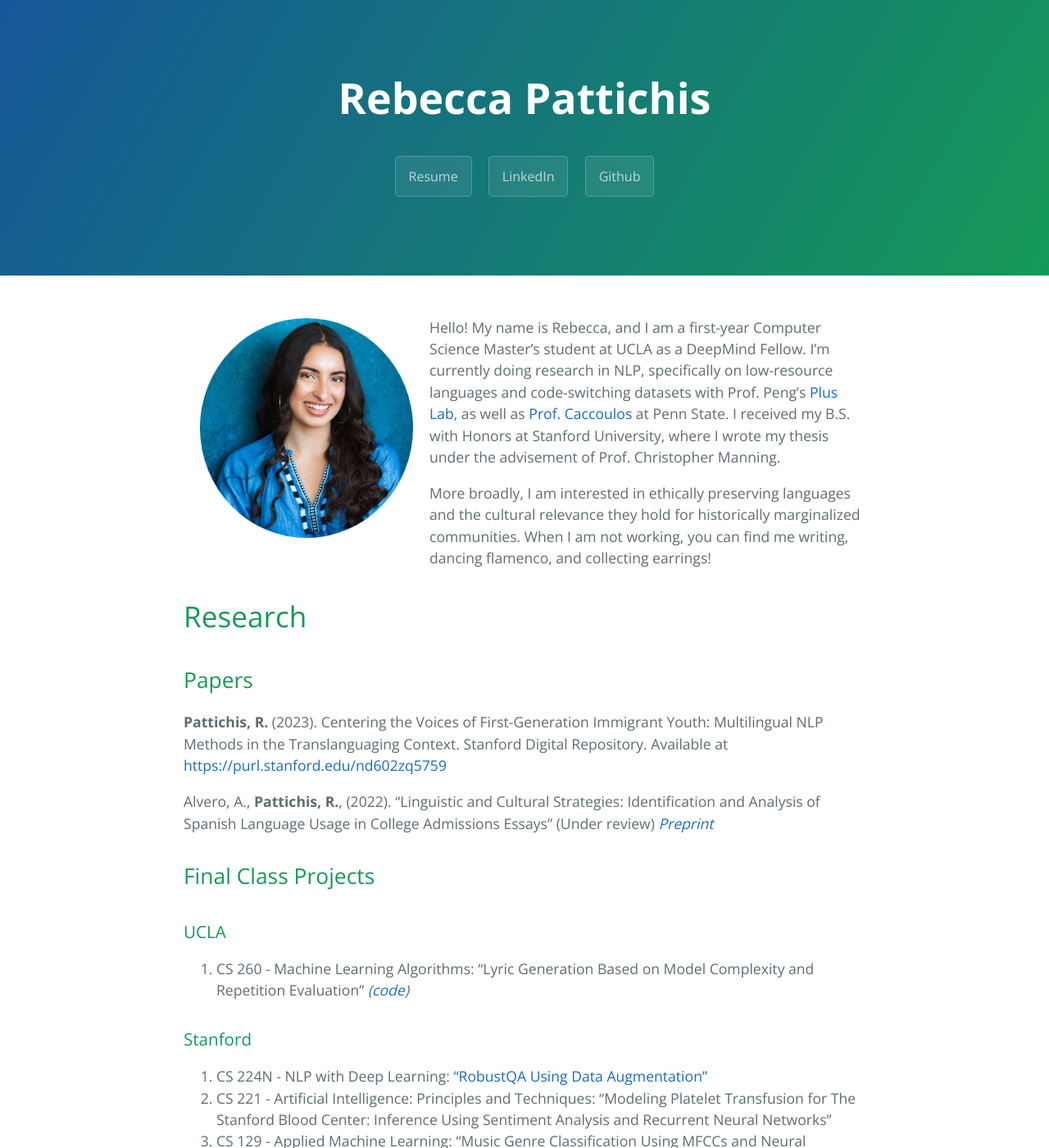
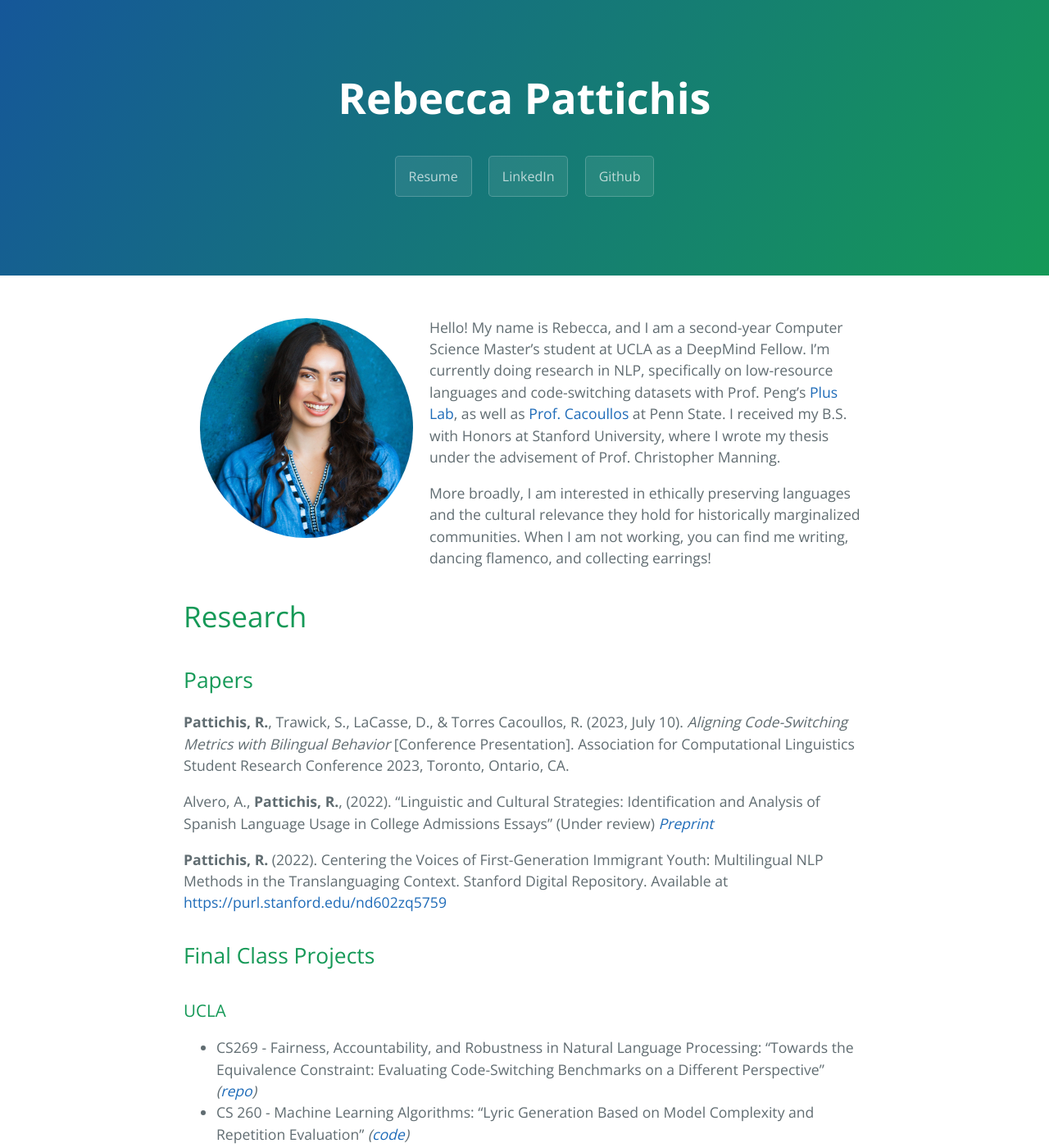
Before and after one commit to rpattichis/rpattichis.github.io, a Jekyll site: the page built from index.md, in a window 1280 px wide and 1400 px high. Shown: the whole window at 82% size. Built offline with Jekyll 4.4.1, drawn with Linux system fonts in a browser that asks for light colours; the repository's description, which GitHub fills in, is left out; some of the changed text lies outside the part shown.

Commit message:
Update index.md

```diff
--- a/index.md
+++ b/index.md
@@ -4,7 +4,7 @@ layout: default
 
 <img src="./imgs/HEADSHOT.jpg" alt="Headshot" style="width:300px">
 
-Hello! My name is Rebecca, and I am a first-year Computer Science Master's student at UCLA as a DeepMind Fellow. I'm currently doing research in NLP, specifically on low-resource languages and code-switching datasets with Prof. Peng's [Plus Lab](https://vnpeng.net/), as well as [Prof. Caccoulos](https://sip.la.psu.edu/people/rct11/) at Penn State. I received my B.S. with Honors at Stanford University, where I wrote my thesis under the advisement of Prof. Christopher Manning.
+Hello! My name is Rebecca, and I am a second-year Computer Science Master's student at UCLA as a DeepMind Fellow. I'm currently doing research in NLP, specifically on low-resource languages and code-switching datasets with Prof. Peng's [Plus Lab](https://vnpeng.net/), as well as [Prof. Cacoullos](https://sip.la.psu.edu/people/rct11/) at Penn State. I received my B.S. with Honors at Stanford University, where I wrote my thesis under the advisement of Prof. Christopher Manning.
 
 More broadly, I am interested in ethically preserving languages and the cultural relevance they hold for historically marginalized communities. When I am not working, you can find me writing, dancing flamenco, and collecting earrings!
 
@@ -12,24 +12,27 @@ More broadly, I am interested in ethically preserving languages and the cultural
 
 ## Papers
 
-**Pattichis, R.** (2023). Centering the Voices of First-Generation Immigrant Youth: Multilingual NLP Methods in the Translanguaging Context. Stanford Digital Repository. Available at <https://purl.stanford.edu/nd602zq5759>
+**Pattichis, R.**, Trawick, S., LaCasse, D., & Torres Cacoullos, R. (2023, July 10). _Aligning Code-Switching Metrics with Bilingual Behavior_ [Conference Presentation]. Association for Computational Linguistics Student Research Conference 2023, Toronto, Ontario, CA.
 
 Alvero, A., **Pattichis, R.**, (2022). “Linguistic and Cultural Strategies: Identification and Analysis of Spanish Language Usage in College Admissions Essays”
 (Under review) [_Preprint_](https://osf.io/preprints/socarxiv/wmsre/)
 
+**Pattichis, R.** (2022). Centering the Voices of First-Generation Immigrant Youth: Multilingual NLP Methods in the Translanguaging Context. Stanford Digital Repository. Available at <https://purl.stanford.edu/nd602zq5759>
+
 ## Final Class Projects
 
 ### UCLA
-  1. CS 260 - Machine Learning Algorithms: "Lyric Generation Based on Model Complexity and Repetition Evaluation" _([code](https://github.com/rpattichis/lyric-generation))_
+  - CS269 - Fairness, Accountability, and Robustness in Natural Language Processing: "Towards the Equivalence Constraint: Evaluating Code-Switching Benchmarks on a Different Perspective" _([repo](https://github.com/rpattichis/cs-269))_
+  - CS 260 - Machine Learning Algorithms: "Lyric Generation Based on Model Complexity and Repetition Evaluation" _([code](https://github.com/rpattichis/lyric-generation))_
 
 ### Stanford
-  2. CS 224N - NLP with Deep Learning: ["RobustQA Using Data Augmentation"](https://www.semanticscholar.org/paper/RobustQA-Using-Data-Augmentation-Rebecca-Pattichis/8e4d7d60307047b45197c7c434576a0af09516bf)
-  2. CS 221 - Artificial Intelligence: Principles and Techniques: "Modeling Platelet Transfusion for The Stanford Blood Center: Inference Using Sentiment Analysis and Recurrent Neural Networks"
-  2. CS 129 - Applied Machine Learning: "Music Genre Classification Using MFCCs and Neural Networks" _([code](https://github.com/rpattichis/CS129_project))_
+  - CS 224N - NLP with Deep Learning: ["RobustQA Using Data Augmentation"](https://www.semanticscholar.org/paper/RobustQA-Using-Data-Augmentation-Rebecca-Pattichis/8e4d7d60307047b45197c7c434576a0af09516bf)
+  -  CS 221 - Artificial Intelligence: Principles and Techniques: "Modeling Platelet Transfusion for The Stanford Blood Center: Inference Using Sentiment Analysis and Recurrent Neural Networks"
+  -  CS 129 - Applied Machine Learning: "Music Genre Classification Using MFCCs and Neural Networks" _([code](https://github.com/rpattichis/CS129_project))_
 
 # Awards and Fellowships
 
-* DeepMind Fellow at UCLA (2022)
+* DeepMind Fellow at UCLA (2022-2024)
 * Class of 2022 Stanford Award of Excellence
 * Cecilia & Tony Burciaga Community Development Award, Stanford's El Centro Chicano y Latino (2022)
 * Stanford's Department of Theater and Performance Studies Award for Contribution to Dance (2022)
```
Also changed, not shown: other parts of index.md (+1 -1 lines).
